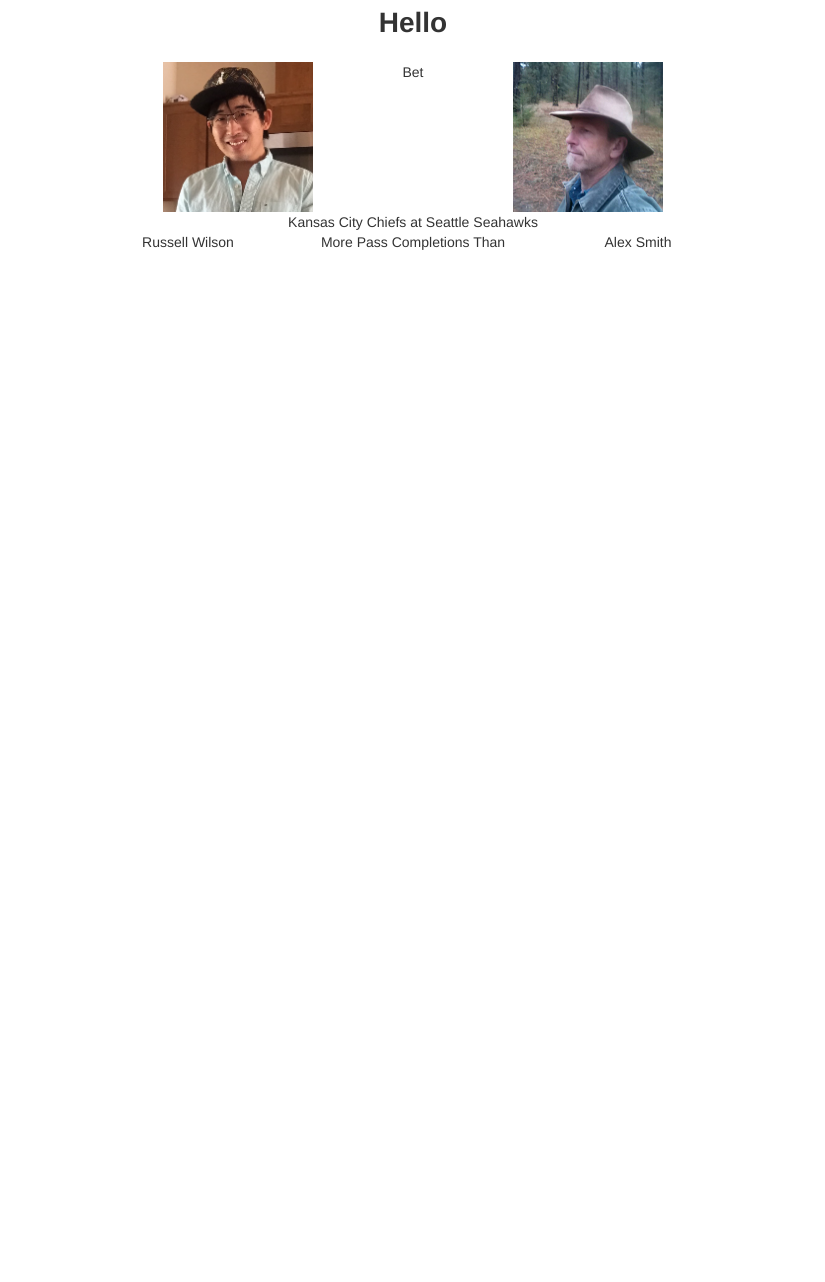
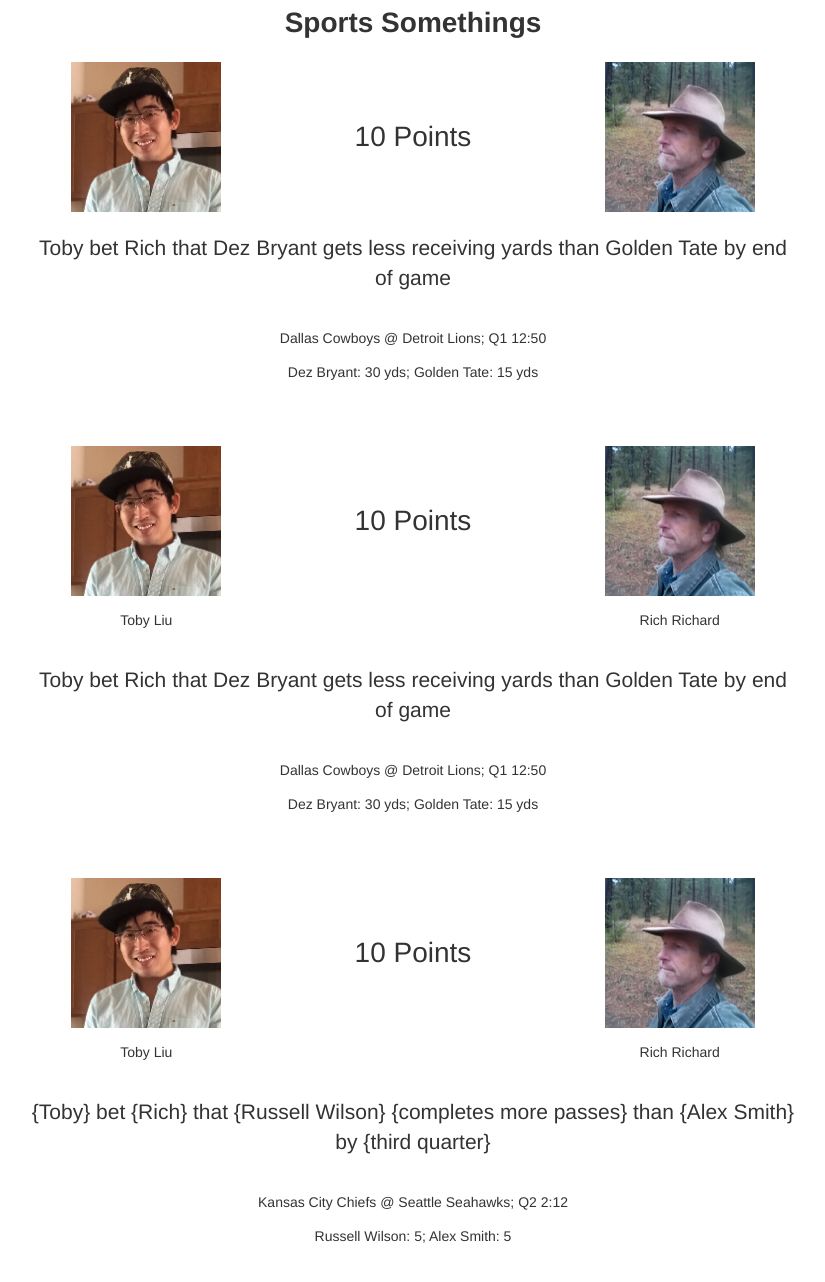
Before and after one commit to ybot1122/sportshack-2016, a plain HTML site: page template.html in a window 1280 px wide. Shown: the part 16-1298 px from the top of the page, without its empty margins (227-1052 px from the left). Before the commit the page ends 800 px from the top, so only its background shows below. Drawn offline with Linux system fonts and the light colour scheme.

Commit message:
feed template

```diff
--- a/template.html
+++ b/template.html
@@ -16,6 +16,7 @@
 
       .feed-post {
         text-align: center;
+        margin-bottom: 50px;
       }
 
       .feed-post img {
@@ -25,15 +26,30 @@
       .feed-post .personA, .feed-post .personB, .feed-post .betAction {
         text-align: center;
       }
+
+      .feed-post .bet-info {
+        font-size: 2em;
+        padding: 0px 10px 0px 10px;
+        margin: 0px;
+        line-height: 150px;
+      }
+
+      .feed-post .bet-lineup {
+        font-size: 1.5em;
+      }
+
+      .feed-post .live-preview {
+
+      }
     </style>
 
 </head>
 
 <body>
 
-  <div class="container-fixed" style="width: 600px; margin: auto">
+  <div class="container-fixed" style="width: 800px; margin: auto">
 
-    <h1>Hello</h1>
+    <h1>Sports Somethings</h1>
 
     <div id="navigation" class="row">
 
@@ -43,33 +59,83 @@
 
       <div class="feed-post">
         <div class="row">
-          <div class="col-xs-5 personA">
+          <div class="col-xs-4 personA">
             <img src="personA.jpeg" />
           </div>
-          <div class="col-xs-2 betAction">
-            Bet
+          <div class="col-xs-4 betAction">
+            <p class="bet-info">10 Points</p>
           </div>
-          <div class="col-xs-5 personB">
+          <div class="col-xs-4 personB">
             <img src="personB.jpeg" />
           </div>
         </div>
-        <div class="row">
+        <div class="row bet-lineup">
           <div class="col-xs-12">
-            Kansas City Chiefs at Seattle Seahawks
+            <p>Toby bet Rich that Dez Bryant gets less receiving yards than Golden Tate by end of game</p>
           </div>
         </div>
-        <div class="row">
-          <div class="col-xs-3">
-            Russell Wilson
-          </div>
-          <div class="col-xs-6">
-            More Pass Completions Than
-          </div>
-          <div class="col-xs-3">
-            Alex Smith
+        <div class="row live-preview">
+          <div class="col-xs-12">
+            <p>Dallas Cowboys @ Detroit Lions; Q1 12:50</p>
+            <p>Dez Bryant: 30 yds; Golden Tate: 15 yds</p>
           </div>
         </div>
       </div>
+
+      <div class="feed-post">
+        <div class="row">
+          <div class="col-xs-4 personA">
+            <img src="personA.jpeg" />
+            <p>Toby Liu</p>
+          </div>
+          <div class="col-xs-4 betAction">
+            <p class="bet-info">10 Points</p>
+          </div>
+          <div class="col-xs-4 personB">
+            <img src="personB.jpeg" />
+            <p>Rich Richard</p>
+          </div>
+        </div>
+        <div class="row bet-lineup">
+          <div class="col-xs-12">
+            <p>Toby bet Rich that Dez Bryant gets less receiving yards than Golden Tate by end of game</p>
+          </div>
+        </div>
+        <div class="row live-preview">
+          <div class="col-xs-12">
+            <p>Dallas Cowboys @ Detroit Lions; Q1 12:50</p>
+            <p>Dez Bryant: 30 yds; Golden Tate: 15 yds</p>
+          </div>
+        </div>
+      </div>
+
+      <div class="feed-post">
+        <div class="row">
+          <div class="col-xs-4 personA">
+            <img src="personA.jpeg" />
+            <p>Toby Liu</p>
+          </div>
+          <div class="col-xs-4 betAction">
+            <p class="bet-info">10 Points</p>
+          </div>
+          <div class="col-xs-4 personB">
+            <img src="personB.jpeg" />
+            <p>Rich Richard</p>
+          </div>
+        </div>
+        <div class="row bet-lineup">
+          <div class="col-xs-12">
+            <p>{Toby} bet {Rich} that {Russell Wilson} {completes more passes} than {Alex Smith} by {third quarter}</p>
+          </div>
+        </div>
+        <div class="row live-preview">
+          <div class="col-xs-12">
+            <p>Kansas City Chiefs @ Seattle Seahawks; Q2 2:12</p>
+            <p>Russell Wilson: 5; Alex Smith: 5</p>
+          </div>
+        </div>
+      </div>
+
 
     </div>
 
```
